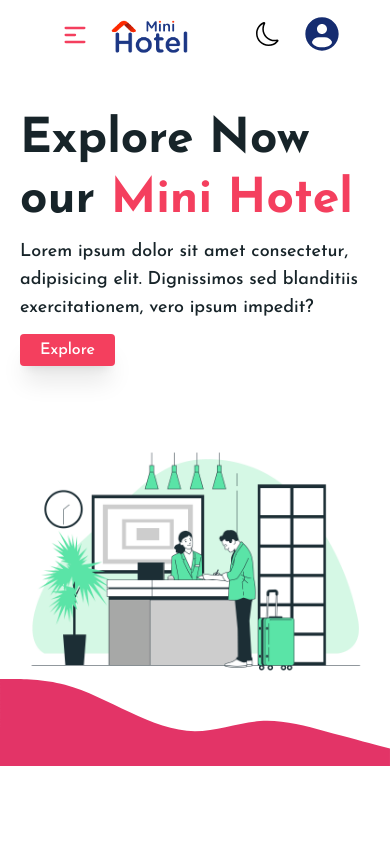
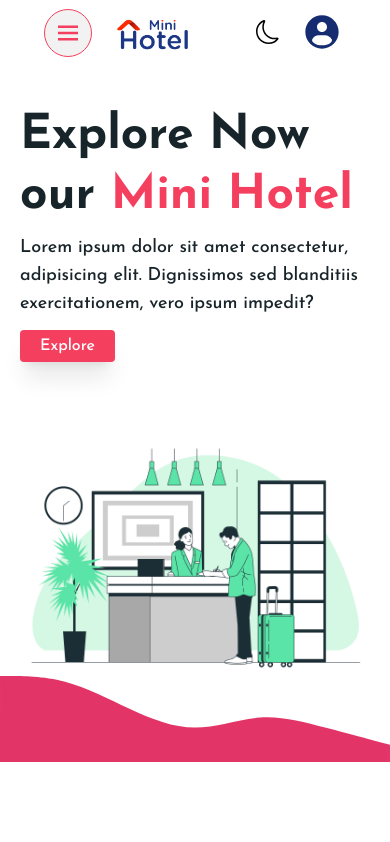
Before and after one commit to urraju/hotel-booking-client-a11, a React (Vite) app: page / in a window 390 px wide. Shown: the top 842 px of the page. Built offline with nearby package versions, Linux system fonts and the light colour scheme; no server answers.

Commit message:
some work done last push

```diff
--- a/src/Components/Details/Details.jsx
+++ b/src/Components/Details/Details.jsx
@@ -1,4 +1,4 @@
-import { useLoaderData } from "react-router-dom";
+import { Link, useLoaderData } from "react-router-dom";
 import Marquee from "react-fast-marquee";
 import { FcNext, FcCancel } from "react-icons/fc";
 import { BsArrowRightShort } from "react-icons/bs";
@@ -15,7 +15,7 @@ import { Helmet } from "react-helmet";
 import AOS from "aos";
 import "aos/dist/aos.css";
 import { useEffect } from "react";
-
+import { BiSolidLogInCircle } from "react-icons/bi";
 const Details = () => {
   useEffect(() => {
     AOS.init({ duration: 2000 });
@@ -197,18 +197,27 @@ const Details = () => {
 
           <div>
             {seats && user?.email ? (
-              <button
+             <div>
+               <button
                 onClick={handleBooking}
                 className="bg-rose-500 px-5 py-1 rounded shadow-xl text-white flex gap-2 items-center"
               >
                 Book Now
                 <FcNext className="text-white" />
               </button>
+
+             </div>
+
             ) : (
-              <button className="bg-rose-300 px-5 py-1 rounded  disabled shadow-xl text-white flex gap-2 items-center">
+             <div>
+               <button className="bg-rose-300 px-5 py-1 rounded  disabled shadow-xl text-white flex gap-2 items-center">
                 Unavailable
                 <FcCancel className="text-white" />
               </button>
+              <Link to='/login'>
+              <p className="mt-3 flex items-center gap-2   rounded-full font-light py-1 bg-violet-700 text-white px-4 border-r-2">Please Login <BiSolidLogInCircle/> </p>
+              </Link>
+             </div>
             )}
           </div>
         </div>
--- a/src/CreateUser/Login.jsx
+++ b/src/CreateUser/Login.jsx
@@ -46,7 +46,7 @@ const Login = () => {
       <Helmet>
         <title>Login</title>
       </Helmet>
-      <div className=" mt-10 md:w-6/12 p-3 h-[500px] rounded flex items-center justify-center mx-auto bg-gradient-to-r  from-orange-700 to-sky-950">
+      <div className=" mt-10 md:w-6/12  p-3 h-[500px] rounded flex items-center justify-center mx-auto bg-gradient-to-r  from-orange-700 to-sky-950">
         <form
           onSubmit={handleLogin}
           className="w-96 rounded-lg p-10 backdrop-blur bg-white/10 font-philospar"
--- a/src/Layout/MainLayout.jsx
+++ b/src/Layout/MainLayout.jsx
@@ -7,6 +7,7 @@ import { useEffect } from "react";
 import Aos from "aos";
 import "aos/dist/aos.css"
 import DarkMode from "../DarkMode/DarkMode";
+import { BiMenu } from "react-icons/bi";
 const MainLayout = () => {
   useEffect(() => {
     Aos.init({ duration: 2000 });
@@ -32,26 +33,13 @@ const MainLayout = () => {
             <div className="dropdown">
               <label
                 tabIndex={0}
-                className="btn text-rose-500 btn-ghost   lg:hidden"
+                className="btn text-rose-500  border border-rose-500 btn-circle  mr-5  lg:hidden"
               >
-                <svg
-                  xmlns="http://www.w3.org/2000/svg"
-                  className="h-7 w-7"
-                  fill="none"
-                  viewBox="0 0 24 24"
-                  stroke="currentColor"
-                >
-                  <path
-                    strokeLinecap="round"
-                    strokeLinejoin="round"
-                    strokeWidth="2"
-                    d="M4 6h16M4 12h8m-8 6h16"
-                  />
-                </svg>
+                 <BiMenu className="text-3xl"/>
               </label>
               <ul
                 tabIndex={0}
-                className="menu menu-sm dropdown-content mt-3 z-[1] p-5 shadow bg-gradient-to-t to-blue-700 from-black w-52 rounded border border-gradient-to-tr  border-gray-600 font-normal uppercase font-roboto gap-5  text-white md:text-white lg:text-white "
+                className="menu menu-sm dropdown-content mt-3 absolute p-5 shadow  bg-gradient-to-t to-blue-700 from-black w-52 rounded border border-gradient-to-tr  border-gray-600 font-normal uppercase font-roboto gap-5  text-white md:text-white lg:text-white "
               >
                 {NavBar}
               </ul>
```
